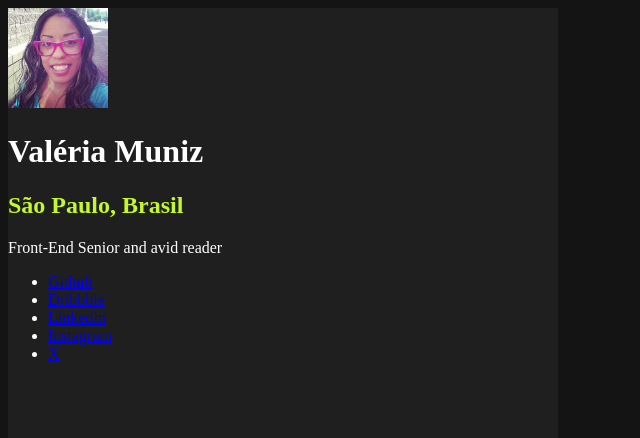
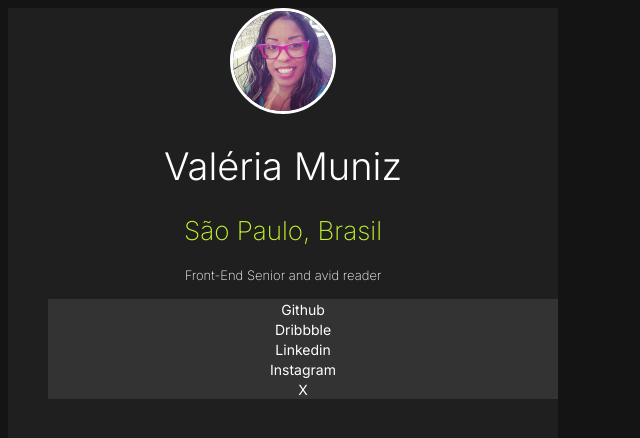
Before and after one commit to Sleewp/Card, a plain HTML site: page index.html in a window 1280 px wide. Shown: the whole page, without its empty margins (0-640 px from the left). Drawn offline with Linux system fonts and the light colour scheme.

Commit message:
Formatando links e imagem

```diff
--- a/CSS/styles.css
+++ b/CSS/styles.css
@@ -8,7 +8,12 @@
 }
 
 body {
+    font-family: "Inter", sans-serif;
     background-color: var(--color-gray-900);
+}
+
+ul, ol {
+    list-style:none;
 }
 
 .container {
@@ -16,8 +21,43 @@
     color: var(--color-white);
     width: 550px;
     height: 700px;
+    text-align:center;
+}
+
+.container img {
+    border-radius:50%;
+    border: 3px solid var(--color-white);
+    transition: .5s;
+}
+
+.container:hover img {
+    border-color: var(--color-green);
+    scale: 1.1;
+}
+
+.container h1 {
+    font-size:38px;
+    font-weight: 300;
 }
 
 .container h2 {
     color: var(--color-green);
+    font-weight: 200;
+    font-size: 26px;
 }
+
+.container p {
+    font-size: 13px;
+    font-weight: 200;
+}
+
+.social li{
+    background-color: var(--color-gray-700);
+}
+
+.social a {
+    color: var(--color-white);
+    text-decoration:none;
+    font-size: 14px;
+    font-weight: 400;
+}
--- a/index.html
+++ b/index.html
@@ -1,13 +1,22 @@
 <!DOCTYPE html>
 <html lang="pt-br">
+
 <head>
     <meta charset="UTF-8">
     <meta name="viewport" content="width=device-width, initial-scale=1.0">
     <title>Card - Redes Sociais</title>
 
+    <!-- Google Fonts -->
+    <link rel="preconnect" href="https://fonts.googleapis.com">
+    <link rel="preconnect" href="https://fonts.gstatic.com" crossorigin>
+    <link
+        href="https://fonts.googleapis.com/css2?family=Inter:ital,opsz,wght@0,14..32,100..900;1,14..32,100..900&display=swap"
+        rel="stylesheet">
+
     <!-- Chamada do CSS -->
     <link rel="stylesheet" href="./CSS/styles.css">
 </head>
+
 <body>
 
     <div class="container">
@@ -15,14 +24,15 @@
         <h1>Valéria Muniz</h1>
         <h2>São Paulo, Brasil</h2>
         <p>Front-End Senior and avid reader</p>
-    <ul>
+        <ol class="social">
             <li><a href="http://github.com/gitisra" target="_blank">Github</a></li>
             <li><a href="http://dribbble.com" target="_blank">Dribbble</a></li>
             <li><a href="http://linkedin.com" target="_blank">Linkedin</a></li>
             <li><a href="http://instagram.com" target="_blank">Instagram</a></li>
             <li><a href="http://x.com" target="_blank">X</a></li>
-    </ul>
+        </ol>
     </div>
 
 </body>
+
 </html>
```
Lines whose indentation alone changed are shown as unchanged.
